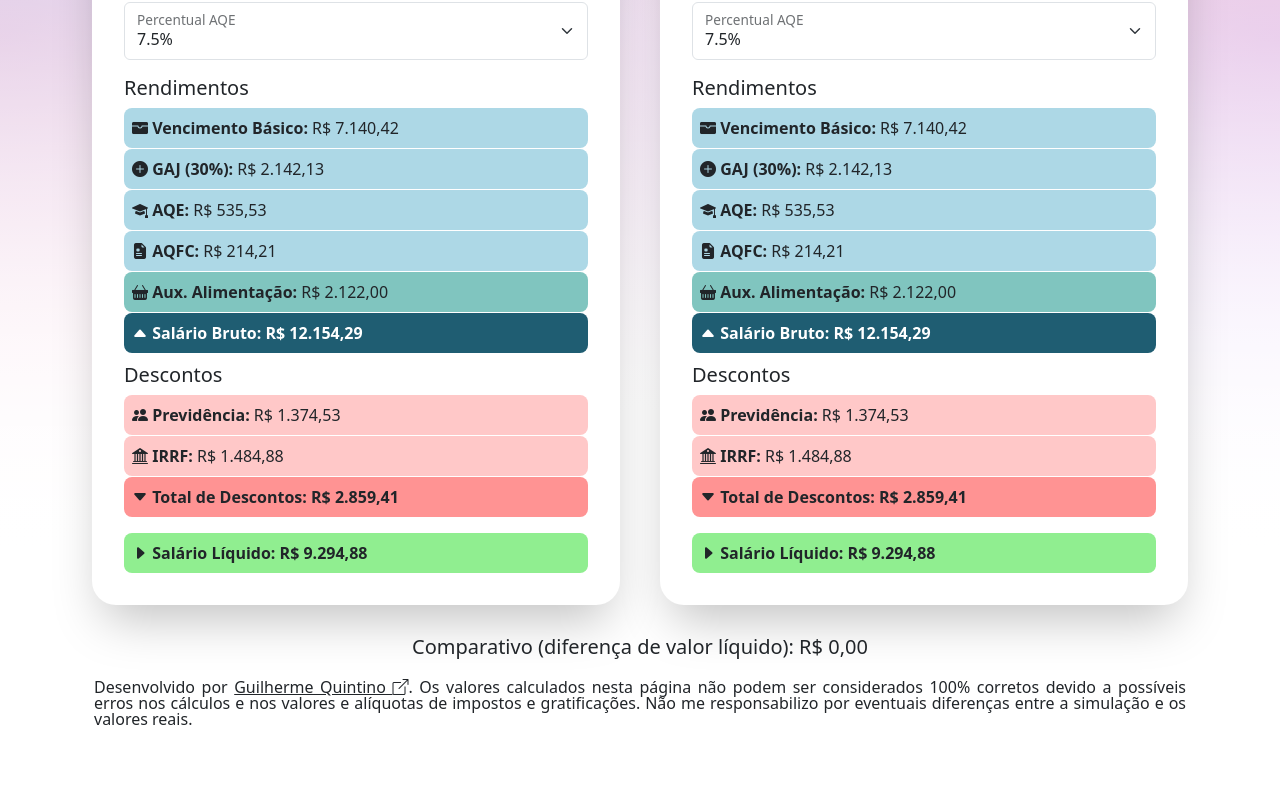
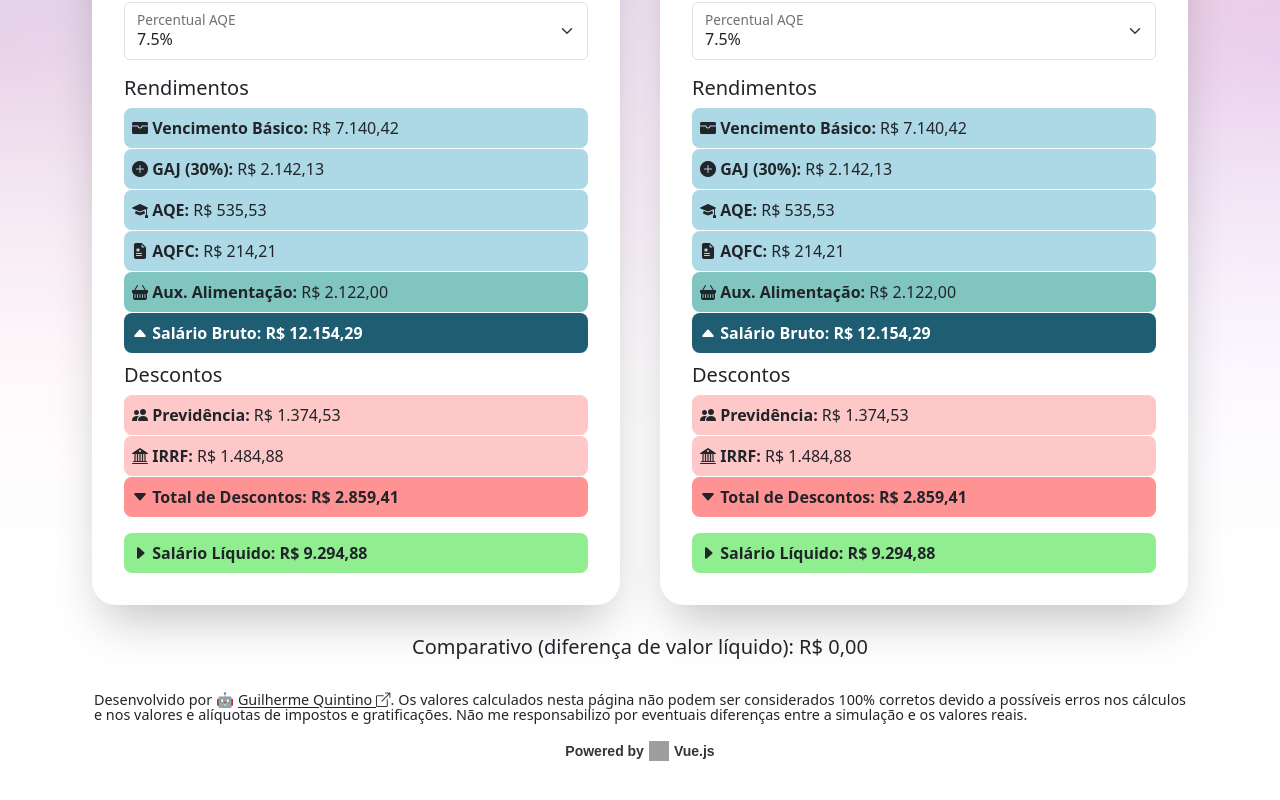
Before and after one commit to guilhermeoq/carreira-tjto, a Vue app: page / in a window 1280 px wide. Shown: the part 704-1504 px from the top of the page. Before the commit the page ends 1479 px from the top, so only its background shows below. Built offline with nearby package versions, Linux system fonts and the light colour scheme; grey boxes are pictures that could not be loaded.

Commit message:
Footer updates
New color for comparison; new vue footer logo.

```diff
--- a/src/components/Calculadora.vue
+++ b/src/components/Calculadora.vue
@@ -147,63 +147,77 @@
         </form>
         <div>
           <h5 style="margin-top: 10px">Rendimentos</h5>
-          <p class="prend">
+          <p class="tab-rendimento">
             <strong> <i class="bi bi-wallet-fill"></i> Vencimento Básico:</strong>
             {{ formatarParaBR(calculator.vencimentoBasico) }}
           </p>
-          <p class="prend">
+          <p class="tab-rendimento">
             <strong><i class="bi bi-plus-circle-fill"></i> GAJ (30%):</strong>
             {{ formatarParaBR(calculator.gaj) }}
           </p>
-          <p class="prend">
+          <p class="tab-rendimento">
             <strong> <i class="bi bi-mortarboard-fill"></i> AQE:</strong>
             {{ formatarParaBR(calculator.aqeValue) }}
           </p>
-          <p class="prend">
+          <p class="tab-rendimento">
             <strong> <i class="bi bi-file-earmark-medical-fill"></i> AQFC:</strong>
             {{ formatarParaBR(calculator.aqfcValue) }}
           </p>
-          <p class="paux">
+          <p class="tab-alimentacao">
             <strong> <i class="bi bi-basket-fill"></i> Aux. Alimentação:</strong> R$ 2.122,00
           </p>
-          <p class="pbruto">
+          <p class="tab-bruto">
             <i class="bi bi-caret-up-fill"></i> Salário Bruto:
             {{ formatarParaBR(calculator.salarioBruto) }}
           </p>
         </div>
         <div>
           <h5 style="margin-top: 10px">Descontos</h5>
-          <p class="pdesc">
+          <p class="tab-desconto">
             <strong><i class="bi bi-people-fill"></i> Previdência:</strong>
             {{ formatarParaBR(calculator.previdencia) }}
           </p>
-          <p class="pdesc">
+          <p class="tab-desconto">
             <strong><i class="bi bi-bank2"></i> IRRF:</strong> {{ formatarParaBR(calculator.irrf) }}
           </p>
-          <p class="pdesctotal">
+          <p class="tab-desconto-total">
             <i class="bi bi-caret-down-fill"></i> Total de Descontos:
             {{ formatarParaBR(calculator.totalDescontos) }}
           </p>
         </div>
-        <p class="pliquido">
+        <p class="tab-liquido">
           <i class="bi bi-caret-right-fill"></i> Salário Líquido:
           {{ formatarParaBR(calculator.salarioLiquido) }}
         </p>
       </div>
     </div>
     <h5 style="text-align: center; margin-top: 1em; margin-bottom: 1em">
-      Comparativo (diferença de valor líquido): {{ formatarParaBR(salaryDifference) }}
+      Comparativo (diferença de valor líquido):
+      <span :class="{ positive: salaryDifference > 0, negative: salaryDifference < 0 }">
+        {{ formatarParaBR(salaryDifference) }}</span
+      >
     </h5>
     <div class="container d-flex justify-content-center align-items-center">
       <p class="footer">
-        Desenvolvido por
-        <a href="https://beacons.ai/guilhermeoq" class="link-dark"
+        Desenvolvido por 🤖
+        <a
+          href="https://beacons.ai/guilhermeoq"
+          target="_blank"
+          rel="noopener noreferrer"
+          class="link-dark"
           >Guilherme Quintino <i class="bi bi-box-arrow-up-right"></i></a
         >. Os valores calculados nesta página não podem ser considerados 100% corretos devido a
         possíveis erros nos cálculos e nos valores e alíquotas de impostos e gratificações. Não me
         responsabilizo por eventuais diferenças entre a simulação e os valores reais.
       </p>
     </div>
+    <a href="https://vuejs.org" target="_blank" rel="noopener noreferrer" class="badge-link">
+      <div class="badge container d-flex justify-content-center align-items-center">
+        <span>Powered by</span>
+        <img src="https://vuejs.org/images/logo.png" alt="Vue Logo" class="vue-logo" />
+        <span>Vue.js</span>
+      </div>
+    </a>
   </div>
 </template>
 
@@ -216,7 +230,7 @@ export default {
   },
   computed: {
     salaryDifference() {
-      return Math.abs(this.calculators[0].salarioLiquido - this.calculators[1].salarioLiquido)
+      return this.calculators[1].salarioLiquido - this.calculators[0].salarioLiquido
     },
   },
   methods: {
@@ -349,20 +363,20 @@ p {
   margin-bottom: 0em;
 }
 
-.prend {
+.tab-rendimento {
   background-color: lightblue;
   margin-bottom: 1px;
   padding: 0.5em;
   border-radius: 0.5em;
 }
-.paux {
+.tab-alimentacao {
   background-color: #80c5bf;
   padding: 0.5em;
   border-radius: 0.5em;
   margin-bottom: 1px;
 }
 
-.pbruto {
+.tab-bruto {
   background-color: #1f5d72;
   padding: 0.5em;
   border-radius: 0.5em;
@@ -371,21 +385,21 @@ p {
   border-radius: 0.5em;
 }
 
-.pdesc {
+.tab-desconto {
   background-color: #ffc8c8;
   padding: 0.5em;
   border-radius: 0.5em;
   margin-bottom: 1px;
 }
 
-.pdesctotal {
+.tab-desconto-total {
   background-color: #ff9393;
   padding: 0.5em;
   border-radius: 0.5em;
   font-weight: bold;
 }
 
-.pliquido {
+.tab-liquido {
   margin-top: 1em;
   background-color: lightgreen;
   padding: 0.5em;
@@ -409,9 +423,18 @@ p {
   font-size: 3rem; /* Equivalent to text-5xl */
 }
 
+.positive {
+  color: green;
+}
+.negative {
+  color: red;
+}
+
 .footer {
+  margin-top: 1em;
   line-height: 1;
   text-align: justify;
+  font-size: 0.9em;
 }
 
 .callout {
@@ -440,4 +463,29 @@ p {
   color: #1f1f1f; /* Equivalent to dark:text-gray-200, adjust color if necessary */
   font-size: 1.25rem; /* Equivalent to text-5xl */
 }
+
+.badge {
+  margin-top: 1em;
+  display: inline-flex;
+  align-items: center;
+  gap: 5px;
+  font-family: Arial, sans-serif;
+  font-size: 14px;
+  color: #353535;
+}
+
+.vue-logo {
+  height: 20px;
+  width: 20px;
+  display: inline-block;
+}
+
+.badge-link {
+  text-decoration: none; /* Removes underline */
+  color: inherit; /* Inherits color from parent */
+}
+
+.badge-link:hover {
+  color: #42b883; /* Optional: Add hover effect */
+}
 </style>
```
